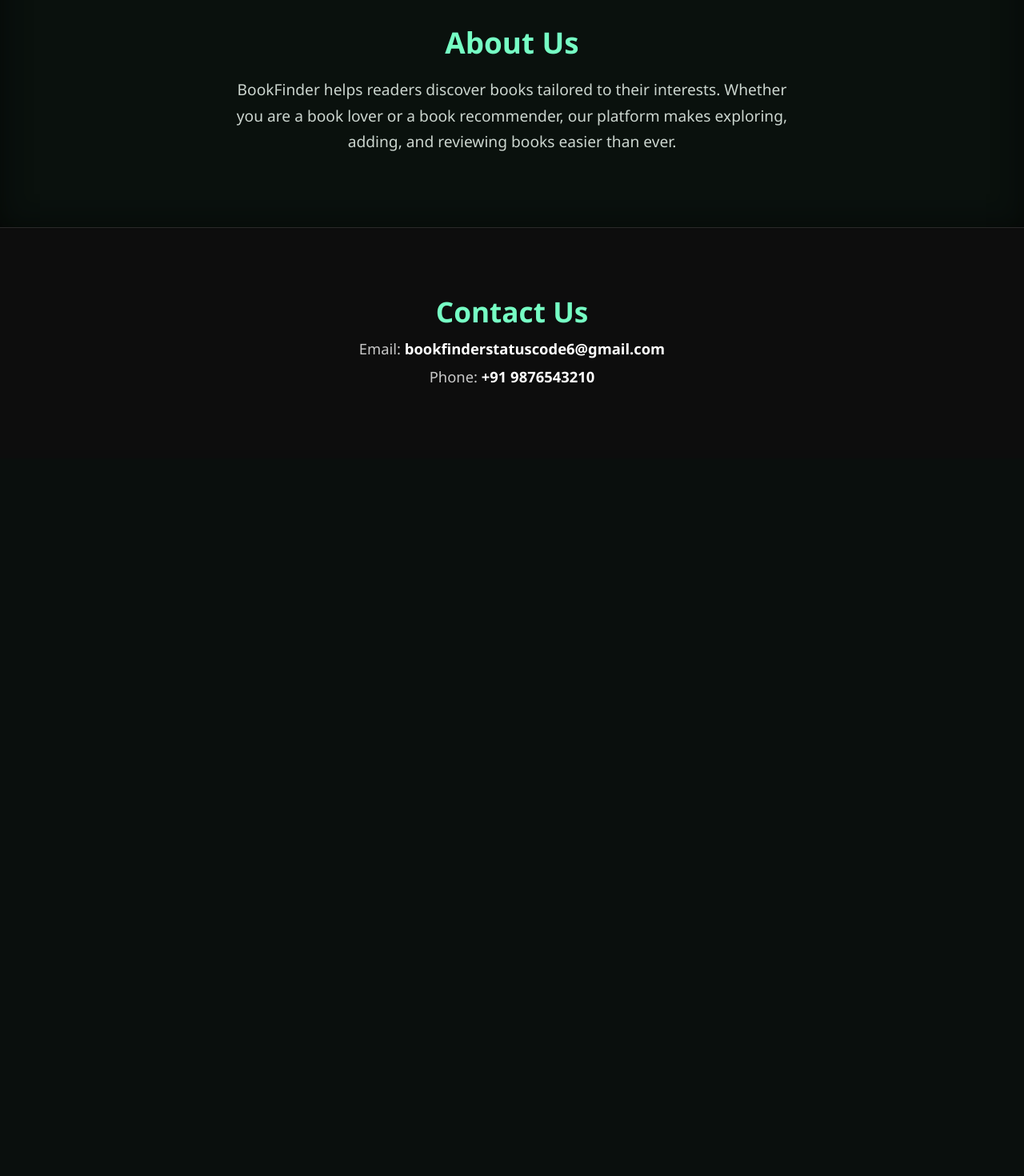
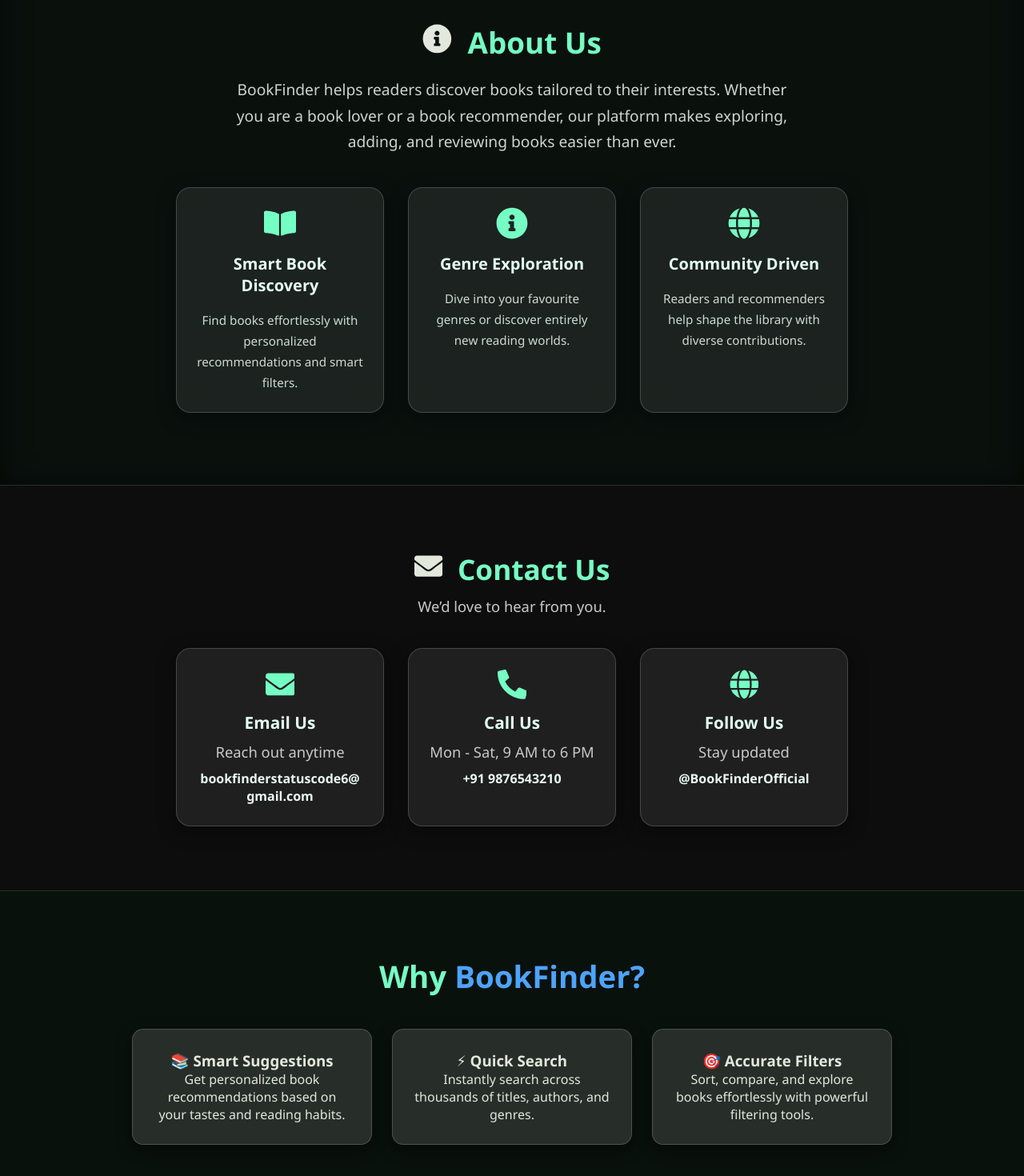
Before and after one commit to deepnp7/Book-Finder-Application, a React (Create React App) app in the folder reactapp/: page / in a window 1280 px wide. Shown: the part 1230-2700 px from the top of the page at 80% size. Before the commit the page ends 1903 px from the top, so only its background shows below. Built offline with nearby package versions, Linux system fonts and the light colour scheme; no server answers.

Commit message:
Added final design on the landing page - DA

```diff
--- a/reactapp/src/Components/LandingPage.css
+++ b/reactapp/src/Components/LandingPage.css
@@ -71,14 +71,12 @@
 
 
  /* ============================================================
-     NAVBAR
+   NAVBAR — FIXED ICON ALIGNMENT
 ============================================================ */
-
-
 
 .landing-navbar {
   width: 100%;
-    padding: 18px 40px;
+  padding: 16px 40px;
   position: fixed;
   top: 0;
   z-index: 10;
@@ -93,25 +91,53 @@
   box-shadow: 0 4px 25px rgba(0,0,0,0.55);
 }
 
+/* Logo (Book Icon + Text) */
 .landing-logo {
+  display: flex;
+  align-items: center;
+  gap: 10px;
+
   font-size: 1.9rem;
   font-weight: 900;
+
   background: linear-gradient(90deg, #4da3ff, #76ffc4);
   -webkit-background-clip: text;
   color: transparent;
 }
 
+.logo-icon {
+  font-size: 1.8rem;
+  margin: 0; /* remove extra margin */
+  vertical-align: middle;
+}
+
+
+/* ============================================================
+   NAV LINKS (icon + text)
+============================================================ */
+
 .landing-nav-links {
   display: flex;
   list-style: none;
-    gap: 30px;
+  gap: 28px; /* slightly reduced gap for cleaner layout */
+  align-items: center;
+}
+
+.landing-nav-links li {
+  display: flex;
+  align-items: center;
 }
 
 .landing-nav-links li a {
+  display: flex;
+  align-items: center;
+  gap: 6px;
+
   text-decoration: none;
   font-size: 1rem;
   color: #dcdcdc;
-    transition: 0.3s;
+
+  transition: 0.3s ease;
 }
 
 .landing-nav-links li a:hover {
@@ -119,12 +145,29 @@
   text-shadow: 0 0 10px rgba(118,255,196,0.6);
 }
 
+/* Language Selector */
 .lang-label {
+  display: flex;
+  align-items: center;
+  gap: 6px;
+
   border: 1px solid rgba(255,255,255,0.25);
   padding: 6px 12px;
   border-radius: 6px;
   color: #dcdcdc;
+
+  font-size: 0.95rem;
 }
+
+/* Icons inside nav */
+.landing-nav-links li svg,
+.lang-label svg {
+  font-size: 1rem;
+  vertical-align: middle;
+  margin: 0;
+  padding: 0;
+}
+
 
 
 
@@ -313,3 +356,227 @@
     from { opacity: 0; transform: translateY(20px); }
     to   { opacity: 1; transform: translateY(0); }
   }
+
+  .logo-icon {
+    margin-right: 8px;
+    font-size: 1.4rem;
+    vertical-align: middle;
+  }
+
+  .landing-nav-links li svg {
+    margin-right: 6px;
+  }
+
+  .section-icon {
+    margin-right: 10px;
+    color: #e3e8dc;
+  }
+
+  .cta-icon {
+    margin-left: 8px;
+    font-size: 1.1rem;
+    vertical-align: middle;
+  }
+
+  /* ============================================
+   ABOUT — Interactive Features
+============================================ */
+
+.about-text {
+  max-width: 750px;
+  margin: 16px auto 40px;
+  font-size: 1.2rem;
+  color: #cfe7dd;
+  line-height: 1.8;
+}
+
+.about-features {
+  display: flex;
+  justify-content: center;
+  gap: 30px;
+  flex-wrap: wrap;
+  margin-top: 40px;
+}
+
+.feature-card {
+  width: 260px;
+  background: rgba(255,255,255,0.08);
+  border: 1px solid rgba(255,255,255,0.18);
+  padding: 24px;
+  border-radius: 18px;
+  text-align: center;
+  backdrop-filter: blur(10px);
+  box-shadow: 0 6px 25px rgba(0,0,0,0.45);
+
+  transition: 0.35s ease;
+}
+
+.feature-card:hover {
+  transform: translateY(-10px);
+  box-shadow: 0 10px 40px rgba(118,255,196,0.35);
+  border-color: rgba(118,255,196,0.45);
+}
+
+.feature-icon {
+  font-size: 2.5rem;
+  color: #76ffc4;
+  margin-bottom: 12px;
+}
+
+.feature-card h3 {
+  color: #e4fff4;
+  font-size: 1.25rem;
+  margin-bottom: 8px;
+}
+
+.feature-card p {
+  color: #cddcd4;
+  font-size: 0.95rem;
+}
+
+
+
+/* ============================================
+   CONTACT — Interactive Cards
+============================================ */
+
+.contact-subtitle {
+  font-size: 1.15rem;
+  color: #bcd5ca;
+  margin-bottom: 20px;
+}
+
+.contact-grid {
+  display: flex;
+  justify-content: center;
+  gap: 30px;
+  flex-wrap: wrap;
+  margin-top: 40px;
+}
+
+.contact-card {
+  width: 260px;
+  padding: 26px;
+  background: rgba(255,255,255,0.08);
+  border: 1px solid rgba(255,255,255,0.18);
+
+  border-radius: 18px;
+  text-align: center;
+
+  backdrop-filter: blur(10px);
+  box-shadow: 0 6px 25px rgba(0,0,0,0.45);
+
+  transition: 0.35s ease;
+}
+
+.contact-card:hover {
+  transform: translateY(-10px);
+  border-color: #76ffc4;
+  box-shadow: 0 10px 40px rgba(118,255,196,0.4);
+}
+
+.contact-icon {
+  font-size: 2.3rem;
+  color: #76ffc4;
+  margin-bottom: 10px;
+}
+
+.contact-card h3 {
+  color: #e2fff2;
+  font-size: 1.3rem;
+  margin-bottom: 8px;
+}
+
+.contact-card span {
+  display: block;
+  margin-top: 6px;
+
+  color: #eafaf5;
+  font-weight: 600;
+
+  /* FIX: prevent overflow */
+  word-wrap: break-word;
+  word-break: break-all;
+  white-space: normal;
+
+  /* optional — keeps it visually tidy */
+  max-width: 220px;
+  margin-left: auto;
+  margin-right: auto;
+  text-align: center;
+}
+
+/* ================================
+   WHY BOOKFINDER SECTION
+================================ */
+.landing-why {
+  padding: 80px 40px;
+  text-align: center;
+  background: rgba(10, 18, 14, 0.85);
+  backdrop-filter: blur(6px);
+  border-top: 1px solid rgba(255,255,255,0.12);
+}
+
+.landing-why .section-title {
+  font-size: 2.4rem;
+  font-weight: 900;
+  color: #76ffc4;
+}
+
+.landing-why .section-title span {
+  color: #4da3ff;
+}
+
+.why-grid {
+  margin-top: 40px;
+  display: flex;
+  justify-content: center;
+  gap: 25px;
+  flex-wrap: wrap;
+}
+
+.why-card {
+  width: 300px;
+  background: rgba(255,255,255,0.12);
+  padding: 26px;
+  border-radius: 14px;
+  color: #e3e8dc;
+  border: 1px solid rgba(255,255,255,0.18);
+  box-shadow: 0 6px 20px rgba(0,0,0,0.45);
+  transition: 0.3s ease;
+}
+
+.why-card:hover {
+  transform: translateY(-8px);
+  box-shadow: 0 10px 30px rgba(0,0,0,0.55);
+}
+
+
+/* ================================
+   FOOTER
+================================ */
+.landing-footer {
+  padding: 25px;
+  text-align: center;
+  background: rgba(5, 10, 8, 0.95);
+  color: #9faeaa;
+  border-top: 1px solid rgba(255,255,255,0.12);
+  margin-top: 50px;
+}
+
+.footer-links {
+  margin-top: 10px;
+  display: flex;
+  justify-content: center;
+  gap: 18px;
+}
+
+.footer-links a {
+  color: #76ffc4;
+  text-decoration: none;
+  transition: 0.3s;
+}
+
+.footer-links a:hover {
+  color: #4da3ff;
+}
--- a/reactapp/src/Components/LandingPage.jsx
+++ b/reactapp/src/Components/LandingPage.jsx
@@ -1,20 +1,17 @@
-
-
 import React from "react";
 import { useNavigate } from "react-router-dom";
 import "./LandingPage.css";
 
+/* React Icons */
+import { FaBookOpen, FaGlobe, FaInfoCircle, FaEnvelope, FaPhoneAlt, FaArrowRight } from "react-icons/fa";
 
 function LandingPage() {
   const navigate = useNavigate();
-
-    // Generate 40 particles
   const particles = Array.from({ length: 40 });
 
 
   return (
     <div className="landing-container">
-
 
       {/* PARTICLES */}
       {particles.map((_, i) => (
@@ -32,20 +29,18 @@
         ></div>
       ))}
 
-
-
       {/* NAVBAR */}
       <nav className="landing-navbar">
-          <div className="landing-logo">BookFinder</div>
+        <div className="landing-logo">
+          <FaBookOpen className="logo-icon" /> BookFinder
+        </div>
 
         <ul className="landing-nav-links">
-            <li className="lang-label">EN</li>
-            <li><a href="#about">About Us</a></li>
-            <li><a href="#contact">Contact Us</a></li>
+          <li className="lang-label"><FaGlobe /> EN</li>
+          <li><a href="#about"><FaInfoCircle /> About Us</a></li>
+          <li><a href="#contact"><FaEnvelope /> Contact Us</a></li>
         </ul>
       </nav>
-
-
 
       {/* HERO SECTION */}
       <section id="home" className="landing-hero">
@@ -62,7 +57,7 @@
             className="cta-button bounce"
             onClick={() => navigate("/login")}
           >
-              Get Started
+            Get Started <FaArrowRight className="cta-icon" />
           </button>
         </div>
 
@@ -75,30 +70,113 @@
         </div>
       </section>
 
+      {/* ABOUT SECTION */}
+      <section id="about" className="landing-about">
+        <h2><FaInfoCircle className="section-icon" /> About Us</h2>
 
-
-        {/* ABOUT */}
-        <section id="about" className="landing-about">
-          <h2>About Us</h2>
-          <p>
+        <p className="about-text">
           BookFinder helps readers discover books tailored to their interests.
           Whether you are a book lover or a book recommender, our platform makes
           exploring, adding, and reviewing books easier than ever.
         </p>
+
+        {/* Feature Cards */}
+        <div className="about-features">
+          <div className="feature-card">
+            <FaBookOpen className="feature-icon" />
+            <h3>Smart Book Discovery</h3>
+            <p>Find books effortlessly with personalized recommendations and smart filters.</p>
+          </div>
+
+          <div className="feature-card">
+            <FaInfoCircle className="feature-icon" />
+            <h3>Genre Exploration</h3>
+            <p>Dive into your favourite genres or discover entirely new reading worlds.</p>
+          </div>
+
+          <div className="feature-card">
+            <FaGlobe className="feature-icon" />
+            <h3>Community Driven</h3>
+            <p>Readers and recommenders help shape the library with diverse contributions.</p>
+          </div>
+        </div>
+      </section>
+
+
+      {/* CONTACT SECTION */}
+      <section id="contact" className="landing-contact">
+        <h2><FaEnvelope className="section-icon" /> Contact Us</h2>
+
+        <p className="contact-subtitle">We’d love to hear from you.</p>
+
+        {/* Contact Grid */}
+        <div className="contact-grid">
+
+          <div className="contact-card">
+            <FaEnvelope className="contact-icon" />
+            <h3>Email Us</h3>
+            <p>Reach out anytime</p>
+            <span>bookfinderstatuscode6@gmail.com</span>
+          </div>
+
+          <div className="contact-card">
+            <FaPhoneAlt className="contact-icon" />
+            <h3>Call Us</h3>
+            <p>Mon - Sat, 9 AM to 6 PM</p>
+            <span>+91 9876543210</span>
+          </div>
+
+          <div className="contact-card">
+            <FaGlobe className="contact-icon" />
+            <h3>Follow Us</h3>
+            <p>Stay updated</p>
+            <span>@BookFinderOfficial</span>
+          </div>
+
+        </div>
+      </section>
+
+      {/* WHY BOOKFINDER SECTION */}
+      <section id="why" className="landing-why">
+        <h2 className="section-title">
+          Why <span>BookFinder?</span>
+        </h2>
+
+        <div className="why-grid">
+          <div className="why-card">
+            <h3>📚 Smart Suggestions</h3>
+            <p>Get personalized book recommendations based on your tastes and reading habits.</p>
+          </div>
+
+          <div className="why-card">
+            <h3>⚡ Quick Search</h3>
+            <p>Instantly search across thousands of titles, authors, and genres.</p>
+          </div>
+
+          <div className="why-card">
+            <h3>🎯 Accurate Filters</h3>
+            <p>Sort, compare, and explore books effortlessly with powerful filtering tools.</p>
+          </div>
+        </div>
       </section>
 
 
 
-        {/* CONTACT */}
-        <section id="contact" className="landing-contact">
-          <h2>Contact Us</h2>
-          <p>Email: <span>bookfinderstatuscode6@gmail.com</span></p>
-          <p>Phone: <span>+91 9876543210</span></p>
-        </section>
+      {/* FOOTER */}
+      <footer className="landing-footer">
+        <p>© {new Date().getFullYear()} BookFinder. All rights reserved.</p>
+        <div className="footer-links">
+          <a href="#home">Home</a>
+          <a href="#about">About</a>
+          <a href="#contact">Contact</a>
+          <a href="#why">Why BookFinder</a>
+        </div>
+      </footer>
+
+
 
     </div>
   );
 }
 
-
 export default LandingPage;
```
Lines whose indentation alone changed are shown as unchanged.
